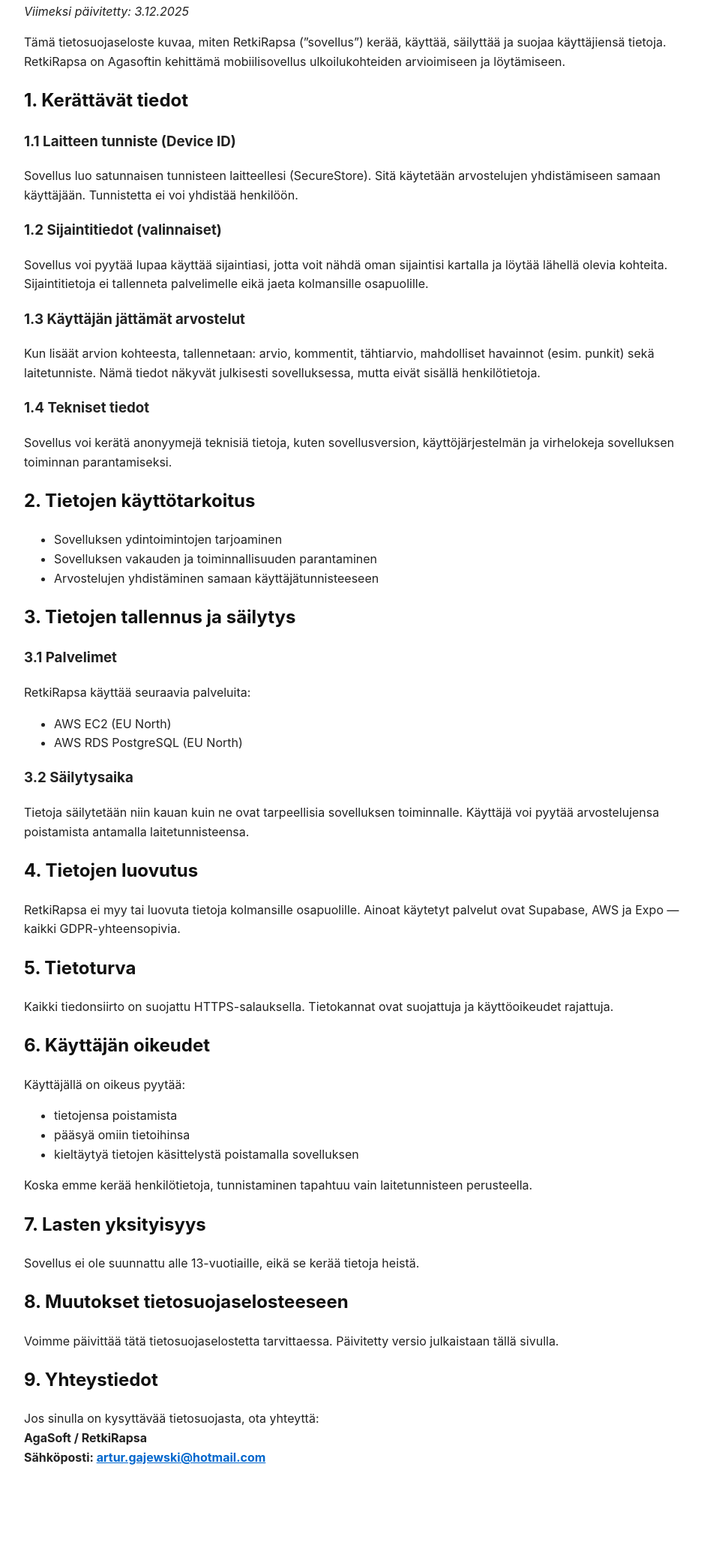
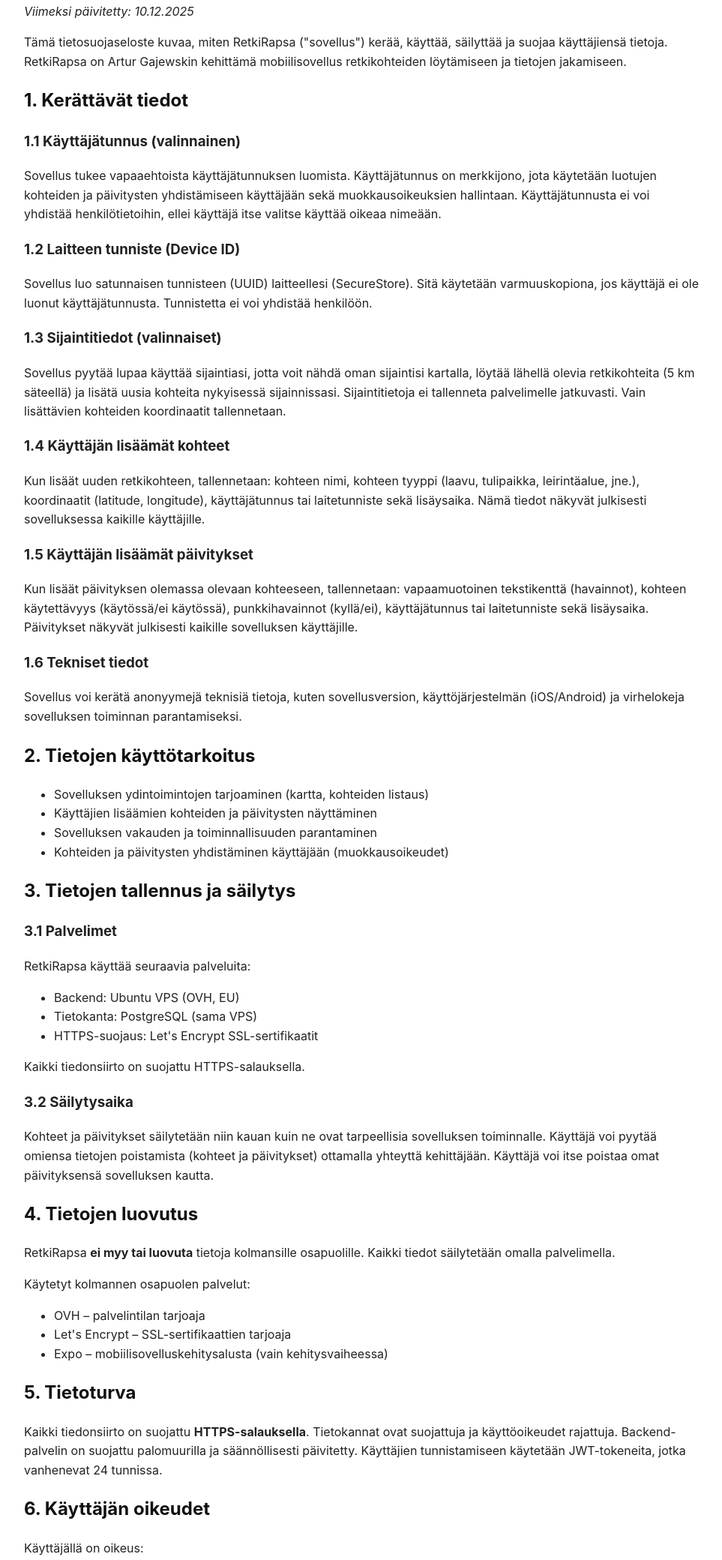
Before and after one commit to RetkiRapsa/privacy, a plain HTML site: page index.html in a window 1280 px wide. Shown: the part 110-2190 px from the top of the page at 75% size, without its empty margins (158-1121 px from the left). Before the commit the page ends 2106 px from the top, so only its background shows below. Drawn offline with Linux system fonts and the light colour scheme.

Commit message:
Updates to privacy policy

```diff
--- a/index.html
+++ b/index.html
@@ -25,48 +25,67 @@
 <body>
 
 <h1>RetkiRapsa – Tietosuojaseloste</h1>
-<p><em>Viimeksi päivitetty: 3.12.2025</em></p>
+<p><em>Viimeksi päivitetty: 10.12.2025</em></p>
 
 <p>
-Tämä tietosuojaseloste kuvaa, miten RetkiRapsa (”sovellus”) kerää, käyttää,
-säilyttää ja suojaa käyttäjiensä tietoja. RetkiRapsa on Agasoftin kehittämä
-mobiilisovellus ulkoilukohteiden arvioimiseen ja löytämiseen.
+Tämä tietosuojaseloste kuvaa, miten RetkiRapsa ("sovellus") kerää, käyttää,
+säilyttää ja suojaa käyttäjiensä tietoja. RetkiRapsa on Artur Gajewskin kehittämä
+mobiilisovellus retkikohteiden löytämiseen ja tietojen jakamiseen.
 </p>
 
 <h2>1. Kerättävät tiedot</h2>
 
-<h3>1.1 Laitteen tunniste (Device ID)</h3>
+<h3>1.1 Käyttäjätunnus (valinnainen)</h3>
 <p>
-Sovellus luo satunnaisen tunnisteen laitteellesi (SecureStore). Sitä käytetään
-arvostelujen yhdistämiseen samaan käyttäjään. Tunnistetta ei voi yhdistää
-henkilöön.
+Sovellus tukee vapaaehtoista käyttäjätunnuksen luomista. Käyttäjätunnus on
+merkkijono, jota käytetään luotujen kohteiden ja päivitysten yhdistämiseen
+käyttäjään sekä muokkausoikeuksien hallintaan. Käyttäjätunnusta ei voi yhdistää
+henkilötietoihin, ellei käyttäjä itse valitse käyttää oikeaa nimeään.
 </p>
 
-<h3>1.2 Sijaintitiedot (valinnaiset)</h3>
+<h3>1.2 Laitteen tunniste (Device ID)</h3>
 <p>
-Sovellus voi pyytää lupaa käyttää sijaintiasi, jotta voit nähdä oman sijaintisi
-kartalla ja löytää lähellä olevia kohteita. Sijaintitietoja ei tallenneta
-palvelimelle eikä jaeta kolmansille osapuolille.
+Sovellus luo satunnaisen tunnisteen (UUID) laitteellesi (SecureStore). Sitä käytetään
+varmuuskopiona, jos käyttäjä ei ole luonut käyttäjätunnusta. Tunnistetta ei voi
+yhdistää henkilöön.
 </p>
 
-<h3>1.3 Käyttäjän jättämät arvostelut</h3>
+<h3>1.3 Sijaintitiedot (valinnaiset)</h3>
 <p>
-Kun lisäät arvion kohteesta, tallennetaan: arvio, kommentit, tähtiarvio,
-mahdolliset havainnot (esim. punkit) sekä laitetunniste. Nämä tiedot näkyvät
-julkisesti sovelluksessa, mutta eivät sisällä henkilötietoja.
+Sovellus pyytää lupaa käyttää sijaintiasi, jotta voit nähdä oman sijaintisi
+kartalla, löytää lähellä olevia retkikohteita (5 km säteellä) ja lisätä uusia
+kohteita nykyisessä sijainnissasi. Sijaintitietoja ei tallenneta palvelimelle
+jatkuvasti. Vain lisättävien kohteiden koordinaatit tallennetaan.
 </p>
 
-<h3>1.4 Tekniset tiedot</h3>
+<h3>1.4 Käyttäjän lisäämät kohteet</h3>
+<p>
+Kun lisäät uuden retkikohteen, tallennetaan: kohteen nimi, kohteen tyyppi
+(laavu, tulipaikka, leirintäalue, jne.), koordinaatit (latitude, longitude),
+käyttäjätunnus tai laitetunniste sekä lisäysaika. Nämä tiedot näkyvät julkisesti
+sovelluksessa kaikille käyttäjille.
+</p>
+
+<h3>1.5 Käyttäjän lisäämät päivitykset</h3>
+<p>
+Kun lisäät päivityksen olemassa olevaan kohteeseen, tallennetaan: vapaamuotoinen
+tekstikenttä (havainnot), kohteen käytettävyys (käytössä/ei käytössä),
+punkkihavainnot (kyllä/ei), käyttäjätunnus tai laitetunniste sekä lisäysaika.
+Päivitykset näkyvät julkisesti kaikille sovelluksen käyttäjille.
+</p>
+
+<h3>1.6 Tekniset tiedot</h3>
 <p>
 Sovellus voi kerätä anonyymejä teknisiä tietoja, kuten sovellusversion,
-käyttöjärjestelmän ja virhelokeja sovelluksen toiminnan parantamiseksi.
+käyttöjärjestelmän (iOS/Android) ja virhelokeja sovelluksen toiminnan parantamiseksi.
 </p>
 
 <h2>2. Tietojen käyttötarkoitus</h2>
 <ul>
-    <li>Sovelluksen ydintoimintojen tarjoaminen</li>
+    <li>Sovelluksen ydintoimintojen tarjoaminen (kartta, kohteiden listaus)</li>
+    <li>Käyttäjien lisäämien kohteiden ja päivitysten näyttäminen</li>
     <li>Sovelluksen vakauden ja toiminnallisuuden parantaminen</li>
-    <li>Arvostelujen yhdistäminen samaan käyttäjätunnisteeseen</li>
+    <li>Kohteiden ja päivitysten yhdistäminen käyttäjään (muokkausoikeudet)</li>
 </ul>
 
 <h2>3. Tietojen tallennus ja säilytys</h2>
@@ -76,38 +95,54 @@ käyttöjärjestelmän ja virhelokeja sovelluksen toiminnan parantamiseksi.
 RetkiRapsa käyttää seuraavia palveluita:
 </p>
 <ul>
-    <li>AWS EC2 (EU North)</li>
-    <li>AWS RDS PostgreSQL (EU North)</li>
+    <li>Backend: Ubuntu VPS (OVH, EU)</li>
+    <li>Tietokanta: PostgreSQL (sama VPS)</li>
+    <li>HTTPS-suojaus: Let's Encrypt SSL-sertifikaatit</li>
 </ul>
+<p>
+Kaikki tiedonsiirto on suojattu HTTPS-salauksella.
+</p>
 
 <h3>3.2 Säilytysaika</h3>
 <p>
-Tietoja säilytetään niin kauan kuin ne ovat tarpeellisia sovelluksen
-toiminnalle. Käyttäjä voi pyytää arvostelujensa poistamista antamalla laitetunnisteensa.
+Kohteet ja päivitykset säilytetään niin kauan kuin ne ovat tarpeellisia sovelluksen
+toiminnalle. Käyttäjä voi pyytää omiensa tietojen poistamista (kohteet ja päivitykset)
+ottamalla yhteyttä kehittäjään. Käyttäjä voi itse poistaa omat päivityksensä
+sovelluksen kautta.
 </p>
 
 <h2>4. Tietojen luovutus</h2>
 <p>
-RetkiRapsa ei myy tai luovuta tietoja kolmansille osapuolille. Ainoat käytetyt
-palvelut ovat Supabase, AWS ja Expo — kaikki GDPR-yhteensopivia.
+RetkiRapsa <strong>ei myy tai luovuta</strong> tietoja kolmansille osapuolille.
+Kaikki tiedot säilytetään omalla palvelimella.
 </p>
+<p>
+Käytetyt kolmannen osapuolen palvelut:
+</p>
+<ul>
+    <li>OVH – palvelintilan tarjoaja</li>
+    <li>Let's Encrypt – SSL-sertifikaattien tarjoaja</li>
+    <li>Expo – mobiilisovelluskehitysalusta (vain kehitysvaiheessa)</li>
+</ul>
 
 <h2>5. Tietoturva</h2>
 <p>
-Kaikki tiedonsiirto on suojattu HTTPS-salauksella. Tietokannat ovat suojattuja
-ja käyttöoikeudet rajattuja.
+Kaikki tiedonsiirto on suojattu <strong>HTTPS-salauksella</strong>. Tietokannat
+ovat suojattuja ja käyttöoikeudet rajattuja. Backend-palvelin on suojattu
+palomuurilla ja säännöllisesti päivitetty. Käyttäjien tunnistamiseen käytetään
+JWT-tokeneita, jotka vanhenevat 24 tunnissa.
 </p>
 
 <h2>6. Käyttäjän oikeudet</h2>
-<p>Käyttäjällä on oikeus pyytää:</p>
+<p>Käyttäjällä on oikeus:</p>
 <ul>
-    <li>tietojensa poistamista</li>
-    <li>pääsyä omiin tietoihinsa</li>
-    <li>kieltäytyä tietojen käsittelystä poistamalla sovelluksen</li>
+    <li>Tietojen tarkastelu: Omat kohteet ja päivitykset näkyvät sovelluksessa</li>
+    <li>Tietojen muokkaus: Käyttäjä voi muokata omia päivityksiään</li>
+    <li>Tietojen poisto: Käyttäjä voi poistaa omia päivityksiään sovelluksen kautta</li>
+    <li>Tietojen poistaminen kokonaan: Pyytää kaikkien tietojensa poistamista ottamalla yhteyttä kehittäjään</li>
 </ul>
 <p>
-Koska emme kerää henkilötietoja, tunnistaminen tapahtuu vain laitetunnisteen
-perusteella.
+Koska sovellus kerää henkilötietoja, tunnistaminen tapahtuu käyttäjätunnuksen perusteella.
 </p>
 
 <h2>7. Lasten yksityisyys</h2>
@@ -115,17 +150,31 @@ perusteella.
 Sovellus ei ole suunnattu alle 13-vuotiaille, eikä se kerää tietoja heistä.
 </p>
 
-<h2>8. Muutokset tietosuojaselosteeseen</h2>
+<h2>8. Evästeet ja seuranta</h2>
 <p>
-Voimme päivittää tätä tietosuojaselostetta tarvittaessa. Päivitetty versio
-julkaistaan tällä sivulla.
+RetkiRapsa-mobiilisovellus <strong>ei käytä evästeitä</strong> eikä kolmannen
+osapuolen seurantatyökaluja (kuten Google Analytics).
+</p>
+<p>
+Verkkosivusto (www.retkirapsa.com) on staattinen HTML-sivu, joka ei käytä
+evästeitä eikä kerää käyttäjätietoja.
 </p>
 
-<h2>9. Yhteystiedot</h2>
+<h2>9. Muutokset tietosuojaselosteeseen</h2>
 <p>
-Jos sinulla on kysyttävää tietosuojasta, ota yhteyttä:<br />
-<strong>AgaSoft / RetkiRapsa<br />
+Tätä tietosuojaselostetta päivitetään tarvittaessa sovelluksen kehittyessä.
+Päivitetty versio julkaistaan tällä sivulla (https://retkirapsa.github.io/privacy/)
+ja sovelluksen Tietoa-osiossa. Merkittävistä muutoksista ilmoitetaan sovelluksessa.
+</p>
+
+<h2>10. Yhteystiedot</h2>
+<p>
+Jos sinulla on kysyttävää tietosuojasta tai haluat käyttää oikeuksiasi, ota yhteyttä:<br />
+<strong>Artur Gajewski / RetkiRapsa<br />
 Sähköposti: <a href="mailto:artur.gajewski@hotmail.com">artur.gajewski@hotmail.com</a></strong>
+</p>
+<p>
+Vastaan kyselyihin 14 päivän kuluessa.
 </p>
 
 </body>
```
